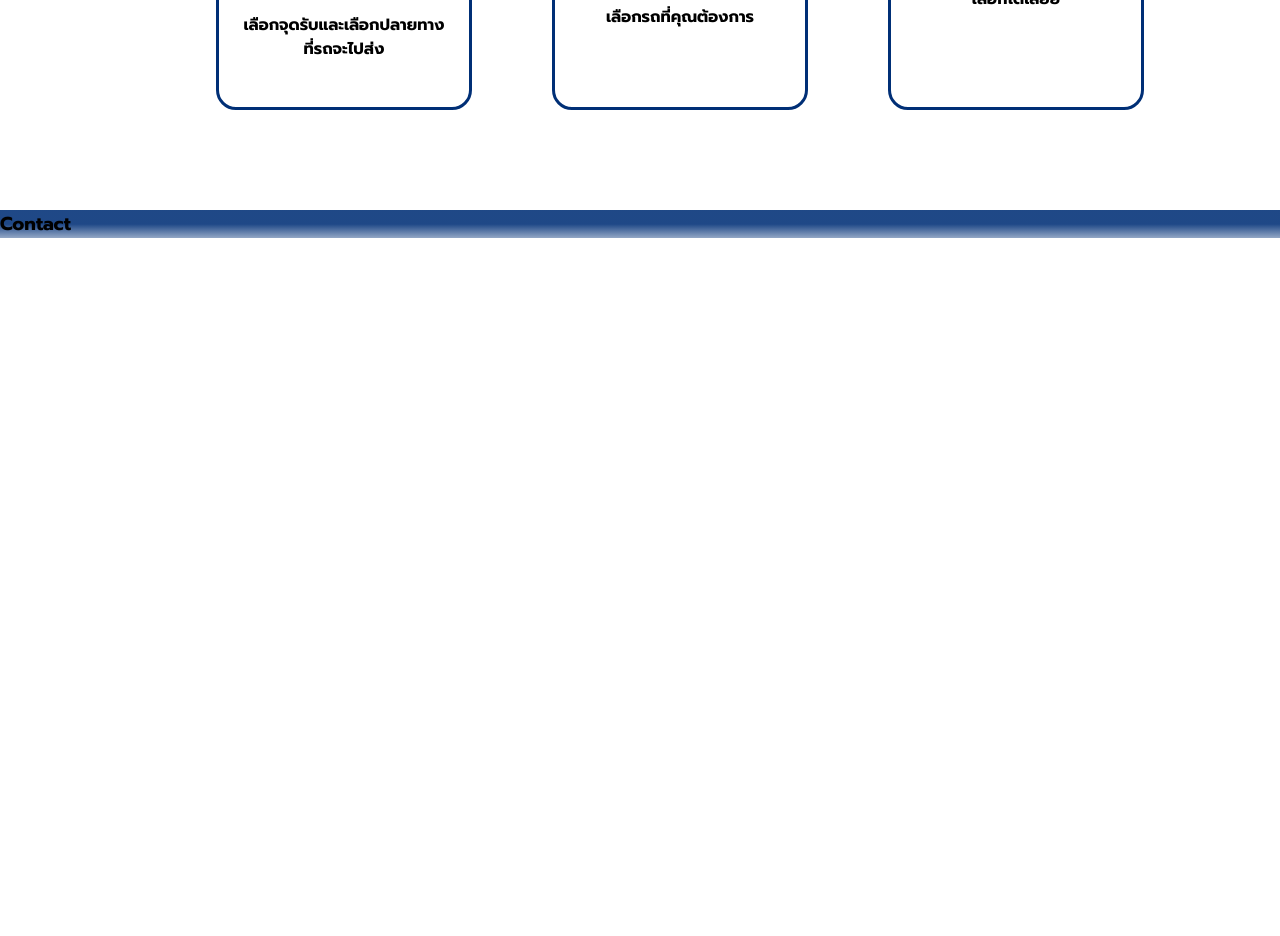
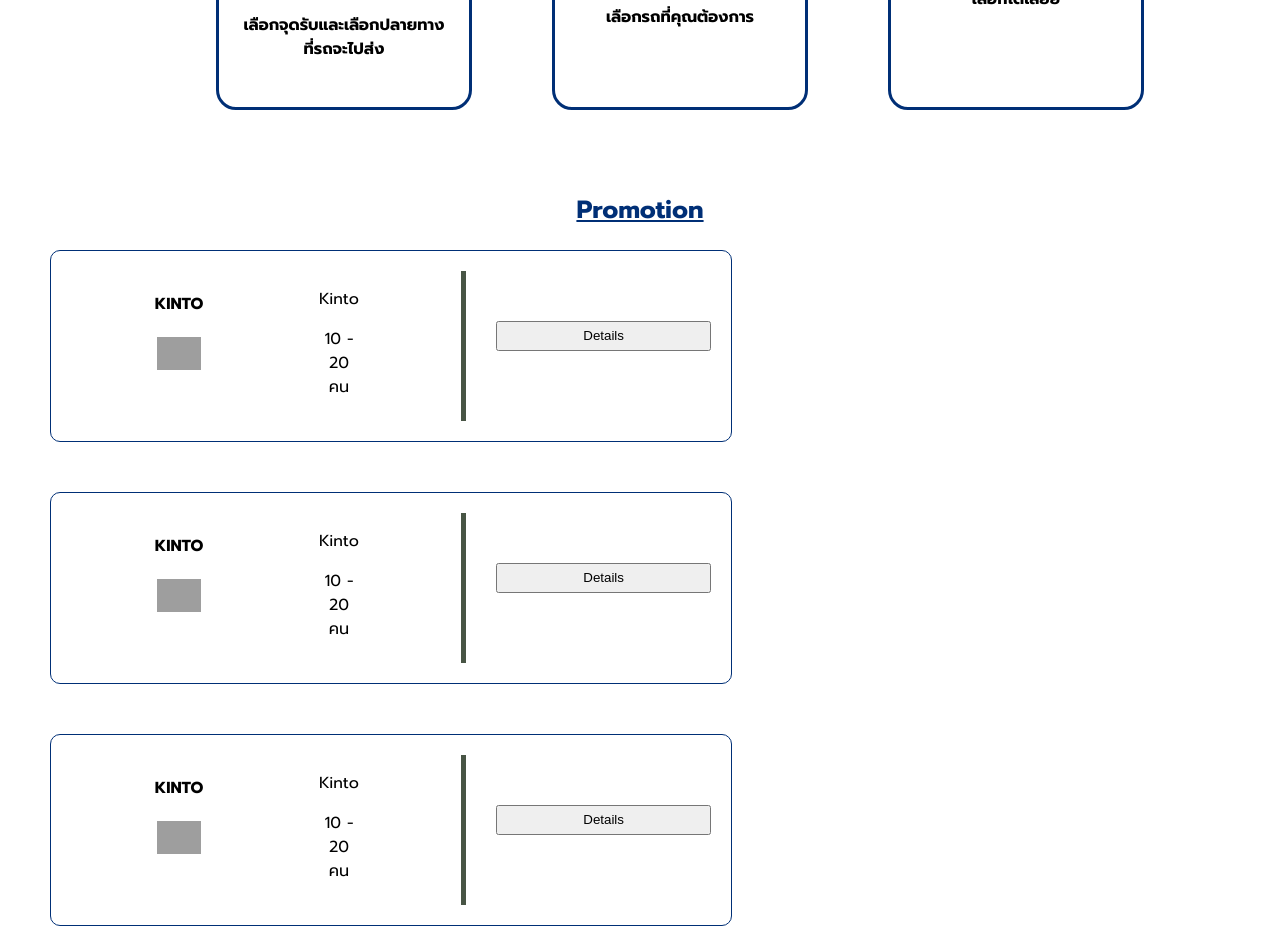
Before and after one commit to MyNNeiei/RentalTour, a plain HTML site: page index.html in a window 1280 px wide. Shown: the part 904-1840 px from the top of the page. Before the commit the page ends 1161 px from the top, so only its background shows below. Drawn offline with Linux system fonts and the light colour scheme; grey boxes are pictures that could not be loaded.

Commit message:
nncommit6

```diff
--- a/css/style.css
+++ b/css/style.css
@@ -181,27 +181,41 @@ button:hover{
 }
 #promo .cardpromoall{
     display: flex;
-    justify-content: flex-start;
-    align-items: start;
+    flex-direction: column;
 
 }
 #promo .cardpromoall .promocard{
     display: flex;
     justify-content: flex-start;
     flex-direction: row;
-
+    width: 50%;
+    border: 1px #002F76 solid;
+    padding: 20px;
+    border-radius: 10px;
+    margin-bottom: 50px;
+    margin-left: 50px;
 }
 #promo .cardpromoall .promocard img{
-    width: 10%;
+    width: 20%;
 }
-
+#promo .cardpromoall .promocard .about{
+    margin-left: 30px;
+}
 .linecross {
     width: 10px;
-    height: 200px;
+    height: 150px;
     background-color: #485545;
+    margin-left: 100px;
     z-index: 2;
 }
 
+.btn-2{
+    width: 60%;
+    height: 30px;
+    margin-top: 50px;
+    margin-left: 30px;
+}
+/* footer */
 #footer{
     background: rgb(2,0,36);
     background: linear-gradient(180deg, rgba(0, 47, 118, 0.88) 50.51%, rgba(0, 47, 118, 0.43) 99.03%);
--- a/index.html
+++ b/index.html
@@ -57,7 +57,7 @@
             </div>
         </div>
     </div>
-    <!-- <div id="promo">
+    <center><div id="promo">
         <h2>Promotion</h2>
         <div class="cardpromoall">
             <div class="promocard">
@@ -69,9 +69,32 @@
                     <p>10 - 20 คน</p>
                 </div>
                 <div class="linecross"></div>
+                <button class="btn-2">Details</button>
+            </div>
+            <div class="promocard">
+                <div class="pic">
+                    <h4>KINTO</h4>
+                    <img src="https://www.kinto-th.com/KintoCustomerPortalCommon_CW/img/KintologoTransparent.png?6767" alt="promo"></div>
+                <div class="about">
+                    <p>Kinto</p>
+                    <p>10 - 20 คน</p>
+                </div>
+                <div class="linecross"></div>
+                <button class="btn-2">Details</button>
+            </div>
+            <div class="promocard">
+                <div class="pic">
+                    <h4>KINTO</h4>
+                    <img src="https://www.kinto-th.com/KintoCustomerPortalCommon_CW/img/KintologoTransparent.png?6767" alt="promo"></div>
+                <div class="about">
+                    <p>Kinto</p>
+                    <p>10 - 20 คน</p>
+                </div>
+                <div class="linecross"></div>
+                <button class="btn-2">Details</button>
             </div>
         </div>
-    </div> -->
+    </div></center>
     <div id="footer">
         <h3>Contact</h3>
 
```
